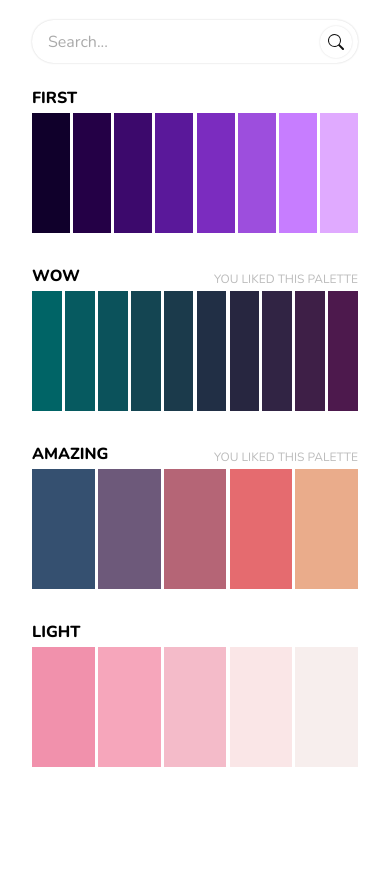
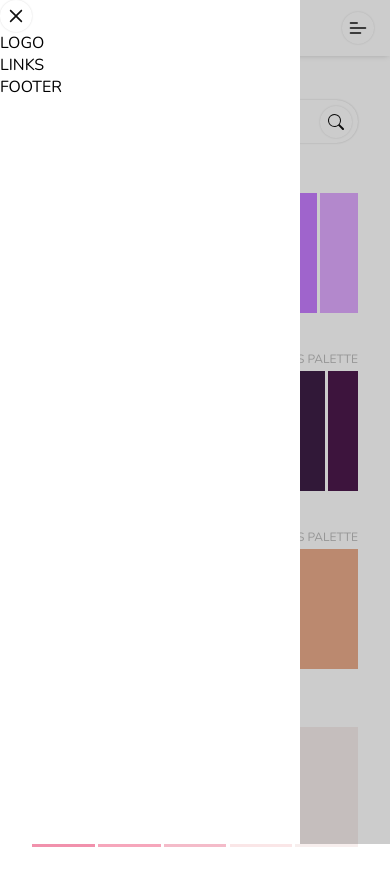
Before and after one commit to AmirAmirpoor/worldofcolors, a React (Create React App) app: page / in a window 390 px wide. Both pictures are taken after a click on the button 336 px from the left and 41 px from the top of the page. Before the commit the page ends 844 px from the top, so only its background shows below. Built offline with nearby package versions, Linux system fonts and the light colour scheme.

Commit message:
add mobile header and sidebar to layout component

```diff
--- a/src/components/Layout/Layout.jsx
+++ b/src/components/Layout/Layout.jsx
@@ -1,5 +1,10 @@
+import { useState, useEffect } from "react";
+
 // react-router-dom imports
 import { Link, NavLink } from "react-router-dom";
+
+// components
+import RoundButton from "../RoundButton/RoundButton";
 
 // icons
 import { HomeIcon } from "../../helpers/icons";
@@ -8,6 +13,8 @@ import { PaletteIcon } from "../../helpers/icons";
 import { HeartIcon } from "../../helpers/icons";
 import { ColorIcon } from "../../helpers/icons";
 import { GradientIcon } from "../../helpers/icons";
+import { MenuIcon } from "../../helpers/icons";
+import { CloseIcon } from "../../helpers/icons";
 
 // styles
 import classes from "./Layout.module.css";
@@ -22,8 +29,47 @@ const NAVBAR_ITEMS = [
 ];
 
 const Layout = ({ children }) => {
+  const [isNavbarVisible, setNavbarVisible] = useState(false);
+  const closeNavbar = () => setNavbarVisible(false);
+  const openNavbar = () => setNavbarVisible(true);
+
+  const handleNavbarClick = (e) => {
+    const name = e.target.getAttribute("name");
+    if (name === "m_navbar") closeNavbar();
+  };
+
+  useEffect(() => {
+    if (isNavbarVisible) document.body.style.overflow = "hidden";
+    else document.body.style.overflow = "auto";
+  }, [isNavbarVisible]);
+
   return (
     <div className={classes.layout}>
+      {/* MOBILE HEADER and SIDEBAR */}
+      <header className={classes.mobile__header}>
+        <Link to="/" className={classes.navbar__logo}>
+          <h1>COLORS</h1>
+        </Link>
+
+        <RoundButton icon={<MenuIcon />} onClick={openNavbar} />
+        <div
+          className={`${classes.mobile__navbar} ${
+            isNavbarVisible && classes.visible
+          }`}
+          name="m_navbar"
+          onClick={handleNavbarClick}
+        >
+          <nav className={classes.mobile__nav}>
+            <RoundButton icon={<CloseIcon />} onClick={closeNavbar} />
+            LOGO
+            <br />
+            LINKS
+            <br />
+            FOOTER
+          </nav>
+        </div>
+      </header>
+
       <div className={classes.layout__navbar}>
         <Link to="/" className={classes.navbar__logo}>
           <h1>COLORS</h1>
--- a/src/components/Layout/Layout.module.css
+++ b/src/components/Layout/Layout.module.css
@@ -77,6 +77,52 @@
   flex: 1;
 }
 
+.mobile__header {
+  display: none;
+  justify-content: space-between;
+  align-items: center;
+  padding: 0.75em 1em;
+  margin-bottom: 1.5em;
+  box-shadow: 0 1px 6px -2px rgba(0, 0, 0, 0.25);
+  background-color: #fff;
+}
+
+.mobile__navbar {
+  position: fixed;
+  top: 0;
+  left: 0;
+  width: 100%;
+  height: 100vh;
+  background-color: rgba(0, 0, 0, 0.2);
+  z-index: 100;
+  opacity: 0;
+  pointer-events: none;
+  transition: opacity 200ms ease-in-out;
+}
+
+.mobile__nav {
+  position: absolute;
+  top: 0;
+  left: 0;
+  height: 100%;
+  width: 80%;
+  max-width: 300px;
+  background-color: #fff;
+  z-index: 100;
+  transform: translateX(-120%);
+  transition: transform 100ms ease-in-out;
+}
+
+.mobile__navbar.visible {
+  opacity: 1;
+  pointer-events: all;
+}
+
+.mobile__navbar.visible .mobile__nav {
+  transform: translateY(0);
+  transition: transform 100ms ease-in-out 100ms;
+}
+
 @media screen and (max-width: 980px) {
   .layout__navbar {
     font-size: 0.9rem;
@@ -88,3 +134,13 @@
     display: none;
   }
 }
+
+@media screen and (max-width: 500px) {
+  .layout {
+    flex-direction: column;
+  }
+
+  .mobile__header {
+    display: flex;
+  }
+}
--- a/src/components/MobilePanel/MobilePanel.module.css
+++ b/src/components/MobilePanel/MobilePanel.module.css
@@ -7,7 +7,6 @@
   background-color: rgba(0, 0, 0, 0.2);
   opacity: 0;
   pointer-events: none;
-  transition: opacity 200ms ease-in-out;
   transition: opacity 200ms ease-in-out;
 }
 
--- a/src/helpers/icons.js
+++ b/src/helpers/icons.js
@@ -10,6 +10,7 @@ import { AiFillDelete as DeleteIcon } from "react-icons/ai";
 import { AiFillLike as LikeIcon } from "react-icons/ai";
 import { RiFileCopyFill as CopyIcon } from "react-icons/ri";
 import { BsSearch as SearchIcon } from "react-icons/bs";
+import { CgMenuLeft as MenuIcon } from "react-icons/cg";
 
 export {
   CloseIcon,
@@ -24,4 +25,5 @@ export {
   LikeIcon,
   CopyIcon,
   SearchIcon,
+  MenuIcon,
 };
--- a/src/styles/variables.css
+++ b/src/styles/variables.css
@@ -3,3 +3,9 @@
   --light-gray: #f2f5fa;
   --text-color: #444;
 }
+
+/* ADD COLOR VARIABLES */
+
+/* ADD BOX-SHADOW VARIABLES */
+
+/* ADD Z-INDEX VARIABLES */
```
